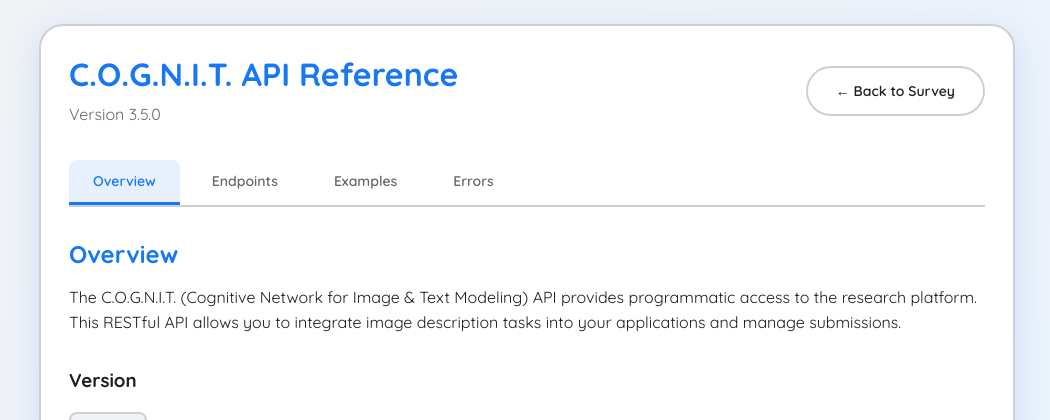
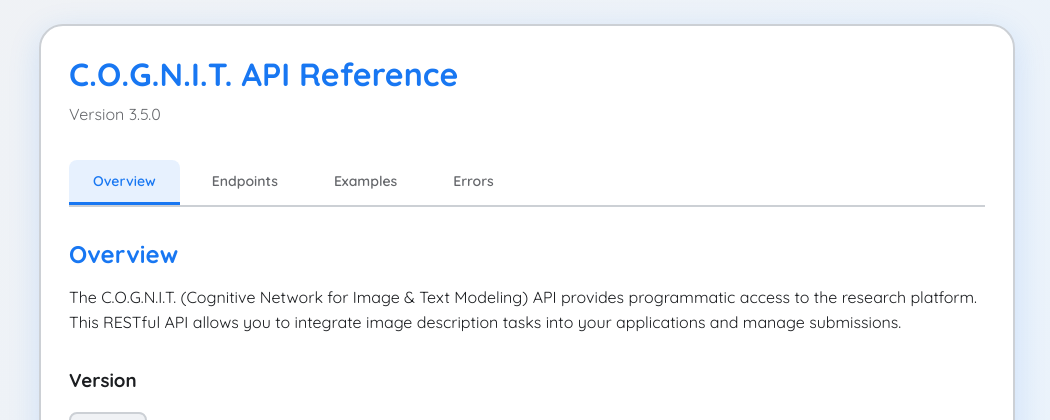
Before and after one commit to GauravKaloliya/DL_PROJECT, a Flask app: page / in a window 1280 px wide. Shown: the top 420 px of the page, without its empty margins (113-1163 px from the left). Run offline with Flask 3, Linux system fonts and the light colour scheme.

Commit message:
fix: remove Back to Survey link from backend API docs

```diff
--- a/backend/templates/api_docs.html
+++ b/backend/templates/api_docs.html
@@ -417,9 +417,6 @@
                 <div>
                     <h1>C.O.G.N.I.T. API Reference</h1>
                     <p style="color: var(--muted); margin: 8px 0 0;">Version {{ version }}</p>
-                </div>
-                <div class="header-actions">
-                    <a href="/" class="ghost">← Back to Survey</a>
                 </div>
             </div>
 
```
